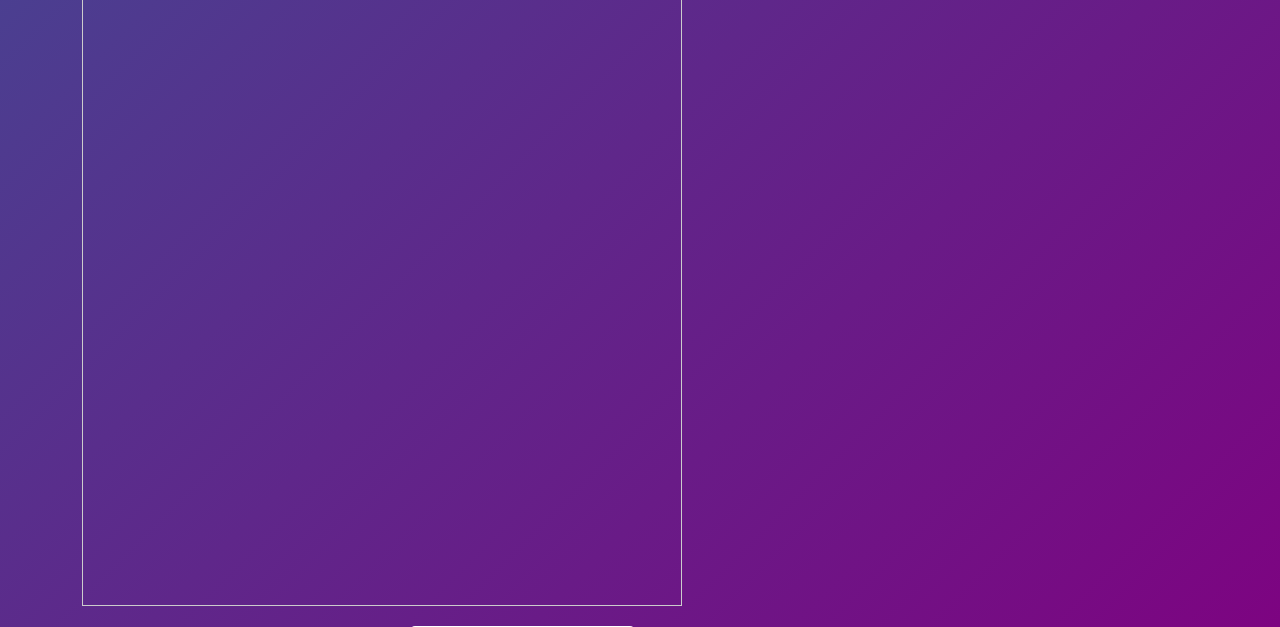
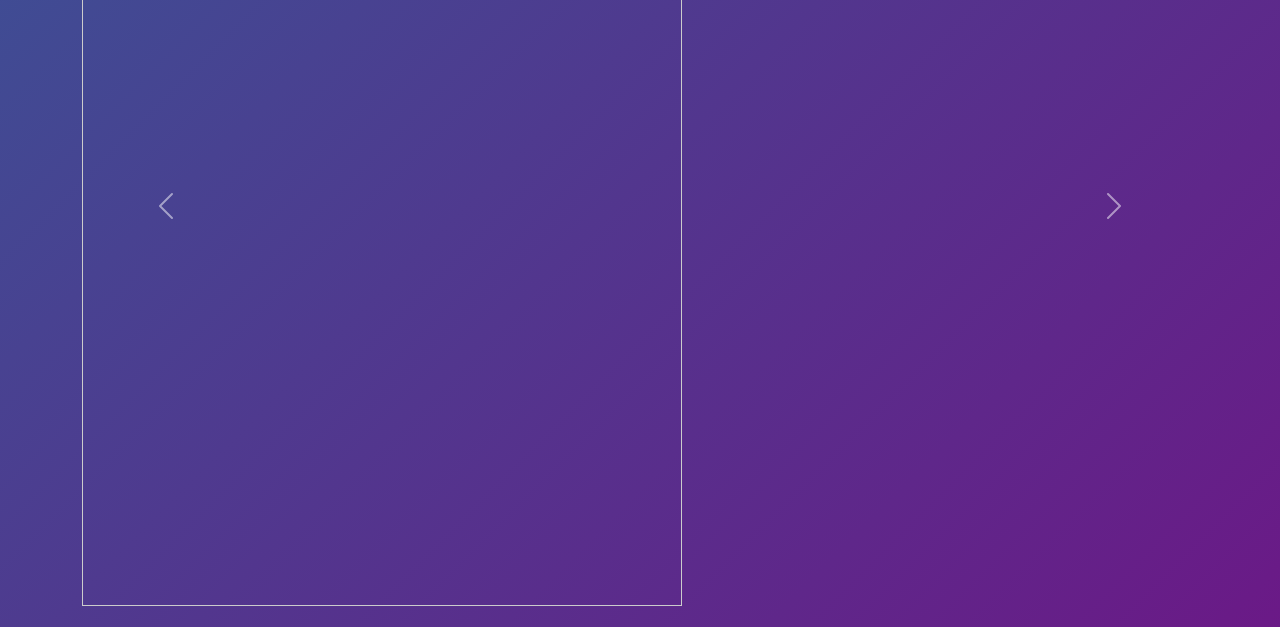
Before and after one commit to companyscarz/Digital_Read, a Flask app: template Digital_read/templates/digital_read/view.html in a window 1280 px wide. Shown: the part 2854-3481 px from the top of the page. Run offline with Flask 3, Linux system fonts and the light colour scheme; the template is opened without the code that fills it, so the values that code supplies are empty.

Commit message:
Update view.html

```diff
--- a/Digital_read/templates/digital_read/view.html
+++ b/Digital_read/templates/digital_read/view.html
@@ -36,12 +36,32 @@
 	    	{% endfor %}
 	    </div>
 
+<!-- Art -->
+<div id="carouselExampleControlsNoTouching" class="carousel slide" data-bs-touch="false" data-bs-interval="false">
+  <div class="carousel-inner">
+    <div class="carousel-item active" id="pdf-container">
+	<h3 class="mute">Divinity</h3>
+	<iframe src="https://drive.google.com/file/d/18d6CmwGKuSVtM_bnM0UlpR1FV-xBwO8A/view?usp=sharing"></iframe>
+    </div>
+  </div>
+  <button class="carousel-control-prev" type="button" data-bs-target="#carouselExampleControlsNoTouching" data-bs-slide="prev">
+    <span class="carousel-control-prev-icon" aria-hidden="true"></span>
+    <span class="visually-hidden">Previous</span>
+  </button>
+  <button class="carousel-control-next" type="button" data-bs-target="#carouselExampleControlsNoTouching" data-bs-slide="next">
+    <span class="carousel-control-next-icon" aria-hidden="true"></span>
+    <span class="visually-hidden">Next</span>
+  </button>
+</div>
+</span>
+
+
 <!-- Religion -->
 <div id="carouselExampleControlsNoTouching" class="carousel slide" data-bs-touch="false" data-bs-interval="false">
   <div class="carousel-inner">
     <div class="carousel-item active" id="pdf-container">
 	<h3 class="mute">Divinity</h3>
-	<iframe src="https://docs.google.com/document/d/e/2PACX-1vSmbxTyuxfL8aNEEf_RdFx3eRpDUdXKjc13K5NDS7V53q_U31nprF1qa1amm_Y6qRD6SJuSKs2SeKxH/pub?embedded=true" height=100% class="d-block w-100" alt="..."></iframe>
+	<iframe src="https://docs.google.com/document/d/e/2PACX-1vSmbxTyuxfL8aNEEf_RdFx3eRpDUdXKjc13K5NDS7V53q_U31nprF1qa1amm_Y6qRD6SJuSKs2SeKxH/pub?embedded=true"></iframe>
     </div>
   </div>
   <button class="carousel-control-prev" type="button" data-bs-target="#carouselExampleControlsNoTouching" data-bs-slide="prev">
@@ -60,7 +80,7 @@
   <div class="carousel-inner">
     <div class="carousel-item active" id="pdf-container">
 	<h3 class="mute">French Year 1</h3>
-	<iframe src="https://docs.google.com/document/d/e/2PACX-1vSmbxTyuxfL8aNEEf_RdFx3eRpDUdXKjc13K5NDS7V53q_U31nprF1qa1amm_Y6qRD6SJuSKs2SeKxH/pub?embedded=true" height=100% class="d-block w-100" alt="..."></iframe>
+	<iframe src="https://docs.google.com/document/d/e/2PACX-1vSmbxTyuxfL8aNEEf_RdFx3eRpDUdXKjc13K5NDS7V53q_U31nprF1qa1amm_Y6qRD6SJuSKs2SeKxH/pub?embedded=true"></iframe>
     </div>
     <div class="carousel-item active" id="pdf-container">
 	<h3 class="mute">French Year 2</h3>
```
